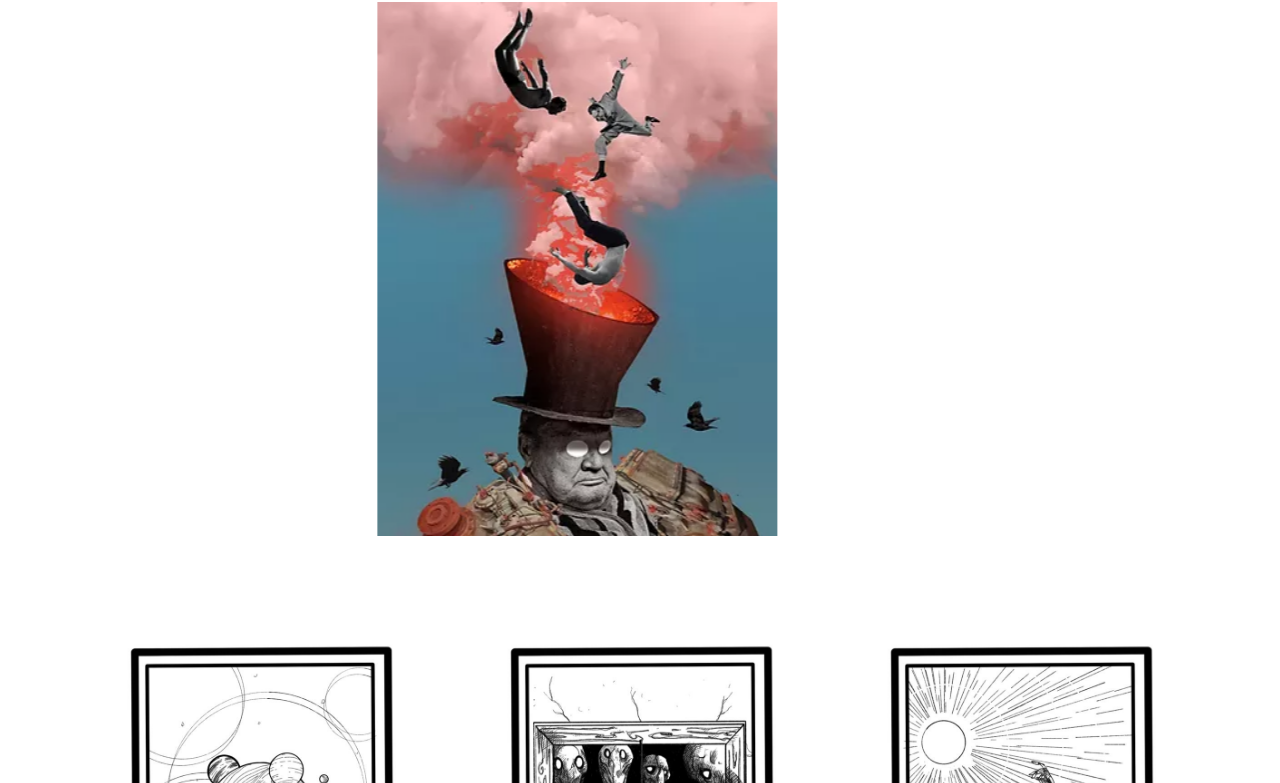
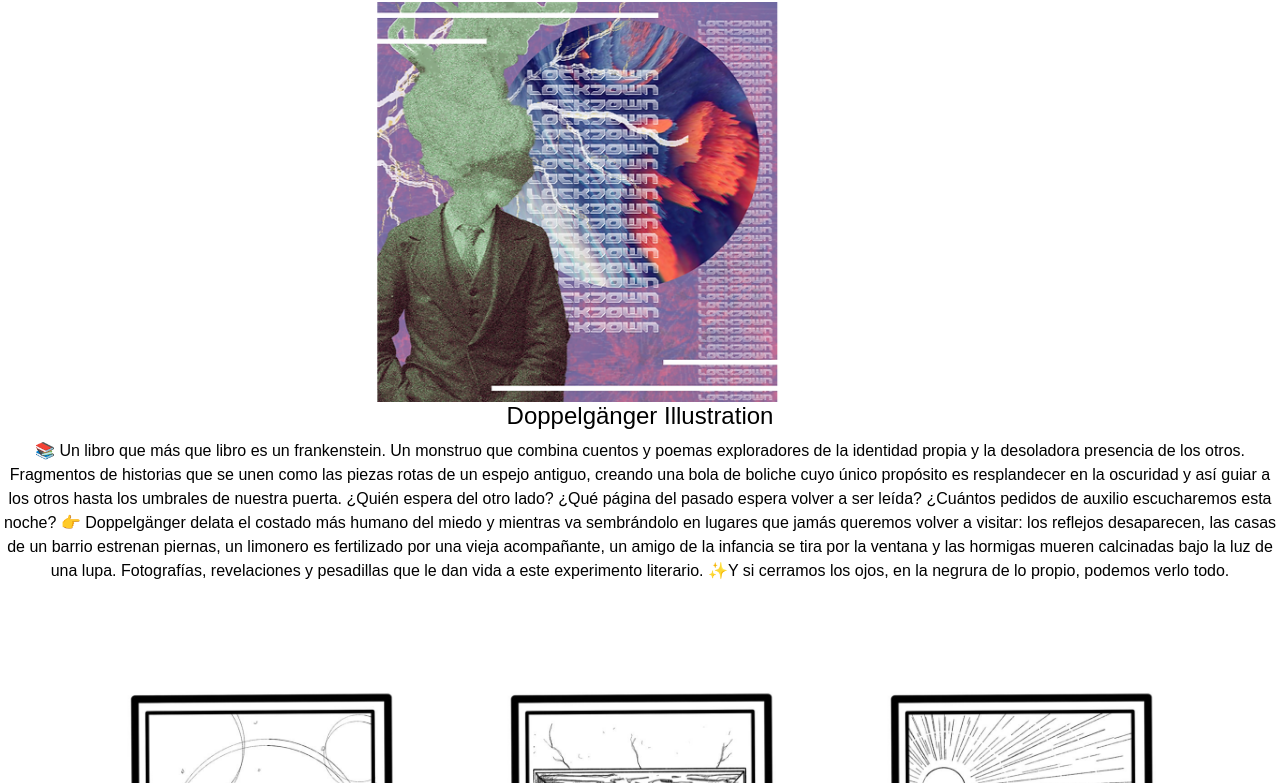
Before and after one commit to MartinaFerguson/finaliza2-fcabrera-ferguson, a website: page index.html in a window 1280 px wide. Shown: the part 767-1550 px from the top of the page. Drawn offline with nearby package versions, Linux system fonts and the light colour scheme; a web font is replaced by a local one.

Commit message:
modificaciones

```diff
--- a/index.html
+++ b/index.html
@@ -5,7 +5,7 @@
     <meta http-equiv="X-UA-Compatible" content="IE=edge">
     <meta name="viewport" content="width=device-width, initial-scale=1.0">
     <title>Facundo Cabrera Illustration</title>
-    <link rel="shortcut icon" href="./img-bootsrap/cabreraicon.jpg">
+    <link rel="shortcut icon" href="./img-bootsrap/icon.jpg">
     <meta name="description" content="Facundo Cabrera's Illustration page.
     Born in Buenos Aires with a natural gift for arts, Facundo draws since he has memories.
     Here you can find some of his work and contact him if you’re insterest in his art.">
@@ -40,16 +40,15 @@
     <a class="flex-sm-fill text-sm-center nav-link" href="./3d.html">More</a>
   </nav>
 
+  <div class="timelapses">
+    <video width="420" height="340" autoplay controls src="./videos/witcher-timelapse.MP4"></video>
+  </div>
 
-  <video width="420" height="340" autoplay controls src="./videos/witcher-timelapse.MP4"></video>
 
   <div class="container text-center">
     <div id="carouselExampleControls" class="carousel slide" data-bs-ride="carousel">
         <div class="carousel-inner">
           <div class="carousel-item active">
-            <img src="./img-bootsrap/carrousel-index/fall.jpg" alt="hola" width=400px height="auto" class="img-fluid">
-          </div>
-          <div class="carousel-item">
             <img src="./img-bootsrap/carrousel-index/lockdown.jpg" alt="hola" width=400px height="auto" class="img-fluid">
           </div>
           <div class="carousel-item">
@@ -68,6 +67,16 @@
           <span class="visually-hidden">Next</span>
         </button>
     </div>
+  </div>
+
+
+  <div class="dopppelganger">
+    <h4>Doppelgänger Illustration</h4>
+    <p>
+      📚 Un libro que más que libro es un frankenstein. Un monstruo que combina cuentos y poemas exploradores de la identidad propia y la desoladora presencia de los otros. Fragmentos de historias que se unen como las piezas rotas de un espejo antiguo, creando una bola de boliche cuyo único propósito es resplandecer en la oscuridad y así guiar a los otros hasta los umbrales de nuestra puerta. ¿Quién espera del otro lado? ¿Qué página del pasado espera volver a ser leída? ¿Cuántos pedidos de auxilio escucharemos esta noche?
+      👉 Doppelgänger delata el costado más humano del miedo y mientras va sembrándolo en lugares que jamás queremos volver a visitar: los reflejos desaparecen, las casas de un barrio estrenan piernas, un limonero es fertilizado por una vieja acompañante, un amigo de la infancia se tira por la ventana y las hormigas mueren calcinadas bajo la luz de una lupa. Fotografías, revelaciones y pesadillas que le dan vida a este experimento literario.
+      ✨Y si cerramos los ojos, en la negrura de lo propio, podemos verlo todo.
+    </p>
   </div>
 
 
--- a/scss/style.scss
+++ b/scss/style.scss
@@ -8,7 +8,8 @@ body{
     padding: 0;
     margin: 0;
     @extend %fuente;
-    background-color:map-get($general, bg-body);
+    /*background-color:map-get($general, bg-body);*/
+    background-image: url("../img-bootsrap/icon.jpg");
     }
     h1, h2, h3{
         font-size: 90px;
```
